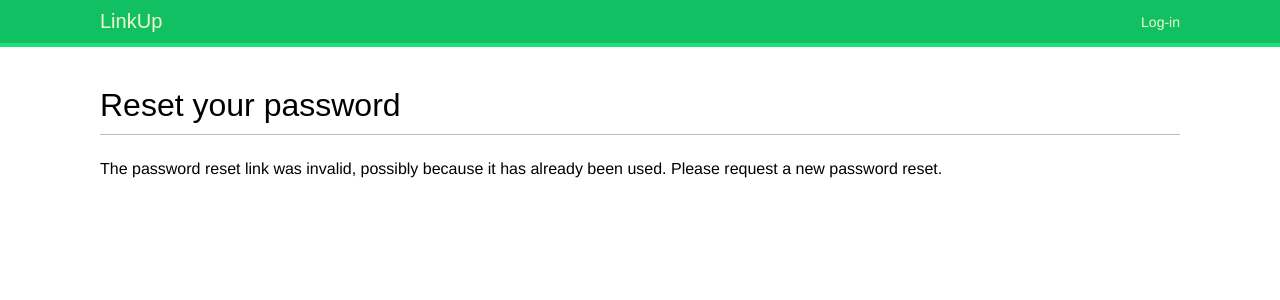
After one commit to nargesrezaii/Linkup, a Django app: page /account/password-reset/1/1 in a window 1280 px wide. The commit adds this page. Shown: the top 300 px of the page. Run offline with Django 5.2, Linux system fonts and the light colour scheme; some web fonts are replaced.

Commit message:
feat: add password reset workflow

```diff
--- a/linkup/account/templates/registration/login.html
+++ b/linkup/account/templates/registration/login.html
@@ -16,5 +16,8 @@
             <input type="hidden" name="next" value="{{ next }}" />
             <p><input type="submit" value="Log-in" /></p>
         </form>
+        <p>
+            <a href="{% url 'password_reset' %}">Forgotten your password?</a>
+        </p>
     </div>
 {% endblock %}
--- /dev/null
+++ b/linkup/account/templates/registration/password_reset_confirm.html
@@ -0,0 +1,18 @@
+{% extends 'base.html' %}
+
+{% block title %}Reset your password{% endblock %}
+
+{% block content %}
+    <h1>Reset your password</h1>
+    {% if validlink %}
+        <p>Please enter your password twice:</p>
+        <form method="post">
+            {{ form.as_p }}
+            {% csrf_token %}
+            <input type="submit" value="Change my password" />
+        </form>
+    {% else %}
+        <p>The password reset link was invalid, possibly because
+        it has already been used. Please request a new password reset.</p>
+    {% endif %}
+{% endblock %}
--- /dev/null
+++ b/linkup/account/templates/registration/password_reset_email.html
@@ -0,0 +1,3 @@
+Someone asked for password reset for email {{ email }}. Follow the link below:
+{{ protocol }}://{{ domain }}{% url 'password_reset_confirm' uidb64=uid token=token %}
+Your username, in case you've forgotten: {{ user.get_username }}
--- a/linkup/account/urls.py
+++ b/linkup/account/urls.py
@@ -9,5 +9,9 @@ urlpatterns = [
     path('', views.dashboard, name='dashboard'),
 
     path('password-change/', auth_views.PasswordChangeView.as_view(), name="password_change"),
-    path('password-change/done', auth_views.PasswordChangeDoneView.as_view(), name="password_change_done"),
+    path('password-change/done/', auth_views.PasswordChangeDoneView.as_view(), name="password_change_done"),
+    path('password-reset/', auth_views.PasswordResetView.as_view(), name="password_reset"),
+    path('password-reset/done/', auth_views.PasswordResetDoneView.as_view(), name="password_reset_done"),
+    path('password-reset/<uidb64>/<token>', auth_views.PasswordResetConfirmView.as_view(), name="password_reset_confirm"),
+    path('password-reset/complete/', auth_views.PasswordResetCompleteView.as_view(), name="password_reset_complete"),
 ]
```
Also changed, not shown: linkup/account/templates/registration/password_reset_complete.html (added, +9 -0 lines), linkup/account/templates/registration/password_reset_form.html (added, +14 -0 lines).
